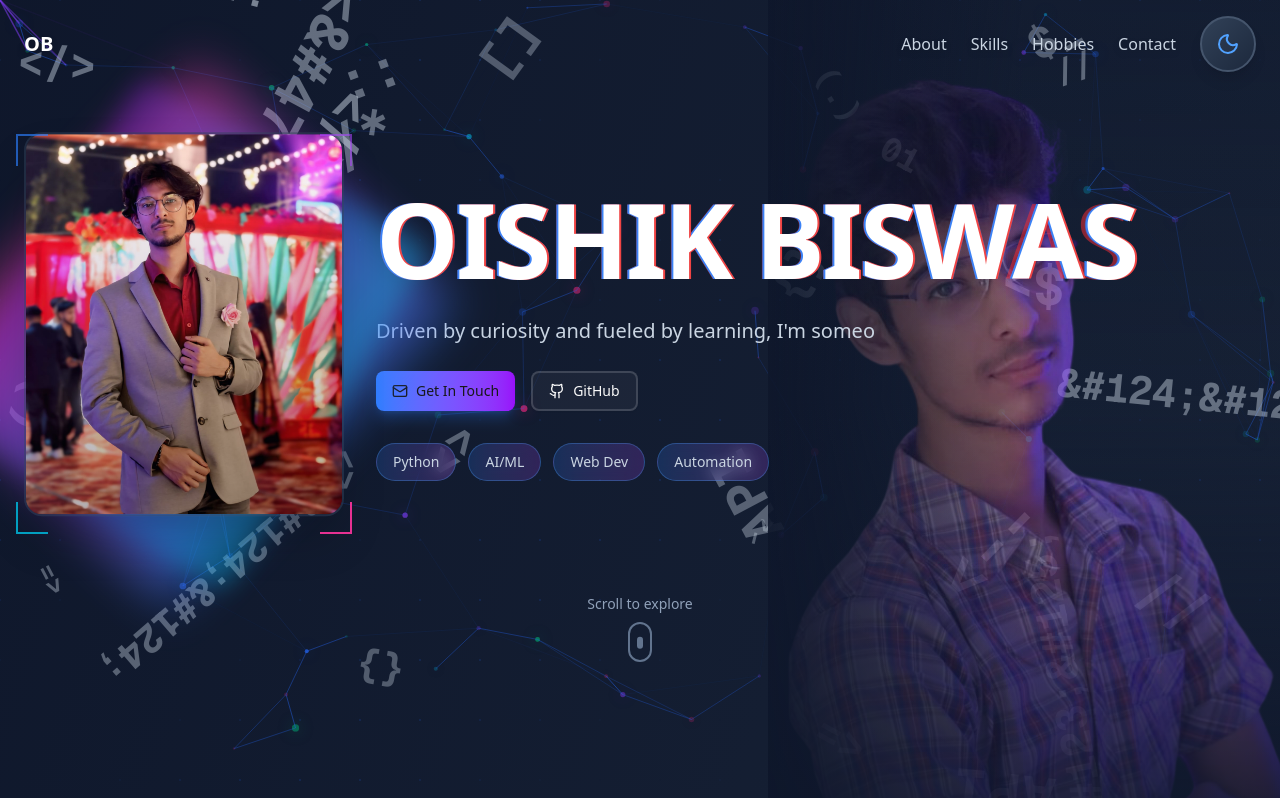
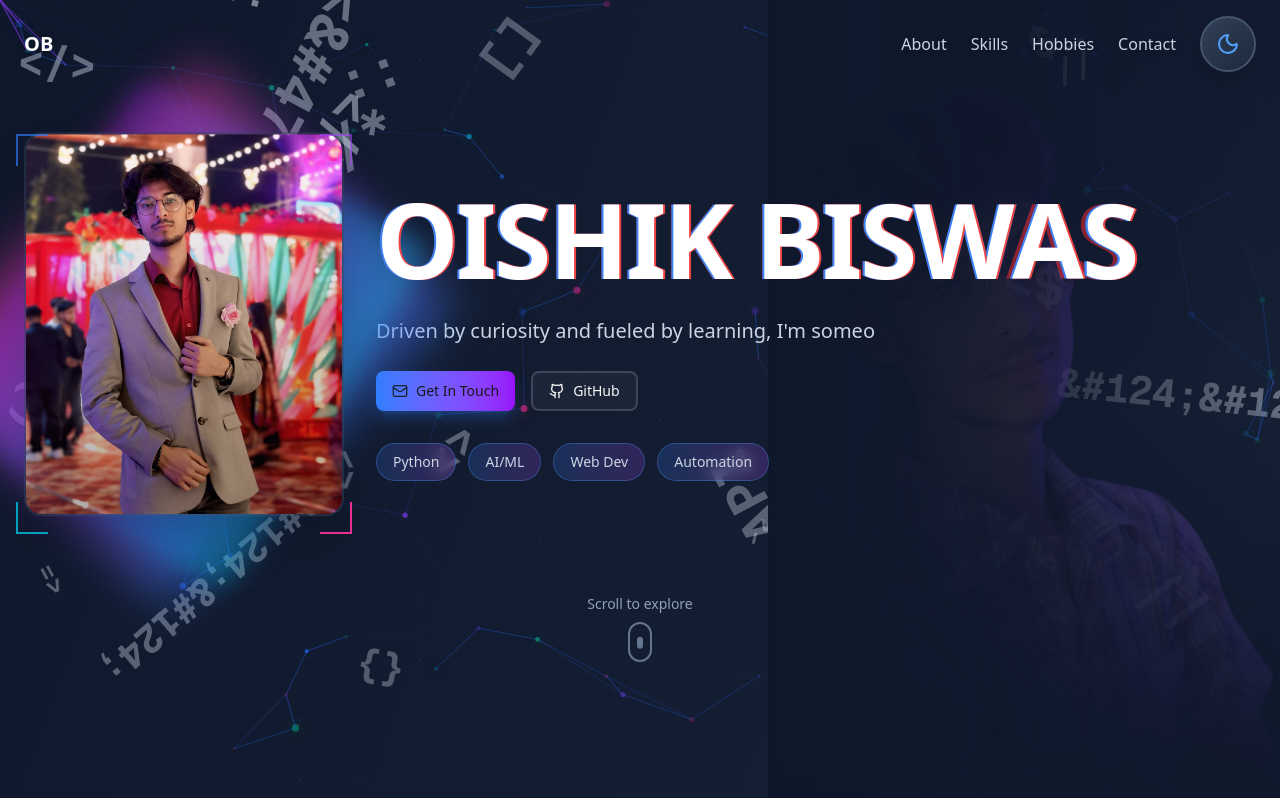
Before and after one commit to OishikBiswas123/portfolio--v2, a Next.js app: page / in a window 1280 px wide. Shown: the top 798 px of the page. Built offline with nearby package versions, Linux system fonts and the light colour scheme.

Commit message:
Add edge gradient masks for dark mode to blend photo edges smoothly

```diff
--- a/src/components/hero-background-image.tsx
+++ b/src/components/hero-background-image.tsx
@@ -30,16 +30,21 @@ export function HeroBackgroundImage() {
           className="absolute inset-0 bg-cover bg-center bg-no-repeat"
           style={{
             backgroundImage: isDark ? 'url(/hero-bg-dark.png)' : 'url(/hero-bg.png)',
-            opacity: isDark ? 0.6 : 0.5,
+            opacity: isDark ? 0.55 : 0.5,
             transform: isDark ? 'scaleX(-1)' : 'none',
-            mixBlendMode: isDark ? 'screen' : 'normal',
           }}
           initial={{ opacity: 0, scale: 0.95 }}
-          animate={{ opacity: isDark ? 0.6 : 0.5, scale: 1 }}
+          animate={{ opacity: isDark ? 0.55 : 0.5, scale: 1 }}
           exit={{ opacity: 0, scale: 1.05 }}
           transition={{ duration: 0.6, ease: "easeInOut" }}
         />
       </AnimatePresence>
+
+      {/* Edge mask for dark mode to blend photo edges */}
+      <div className={`absolute inset-0 ${isDark ? 'opacity-100' : 'opacity-0'} transition-opacity duration-500`}>
+        <div className="absolute inset-0 bg-gradient-to-r from-slate-900 via-slate-900/80 to-transparent" />
+        <div className="absolute inset-0 bg-gradient-to-t from-slate-900 via-transparent to-slate-900/50" />
+      </div>
 
       {/* Gradient overlay for better text readability - left fade */}
       <div className="absolute inset-0 bg-gradient-to-l from-transparent via-transparent to-slate-50/90 dark:to-slate-900/90" />
```
